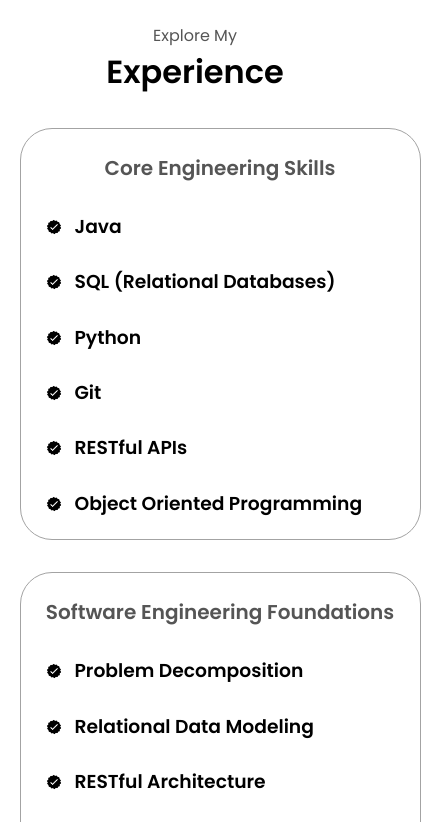
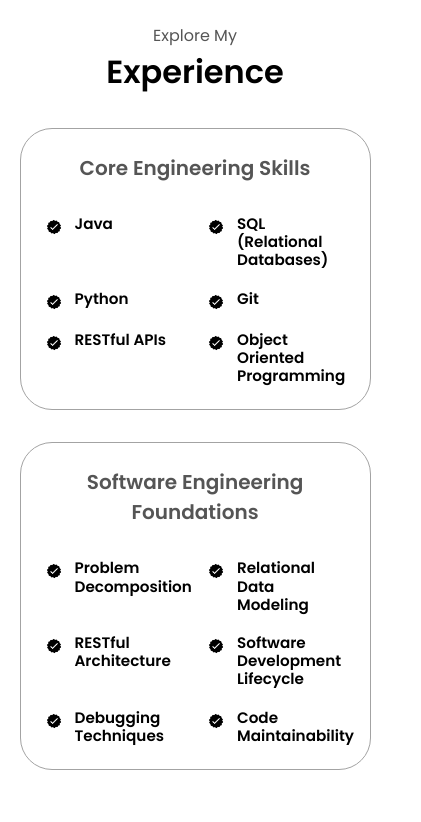
Before and after one commit to fernandosanchezscipts/fernando-portfolio, a plain HTML site: page index.html in a window 390 px wide. Shown: the part 1880-2702 px from the top of the page, 421 px wide, since content can reach past the window. Drawn offline with Linux system fonts and the light colour scheme.

Commit message:
Polish the mobile layout and tighten up the experience section

```diff
--- a/mediaqueries.css
+++ b/mediaqueries.css
@@ -77,6 +77,7 @@
   #experience .details-container {
     width: 100%;
     max-width: 520px;
+    box-sizing: border-box;
   }
 
   .contact-info-container {
@@ -115,6 +116,18 @@
 
 @media screen and (max-width: 600px) {
   #experience .article-container {
-    grid-template-columns: 1fr;
+    grid-template-columns: repeat(2, minmax(0, 1fr));
+    gap: 1.25rem 1.5rem;
+  }
+
+  #experience .details-container {
+    width: 100%;
+    max-width: 520px;
+    box-sizing: border-box;
+  }
+
+  #experience .article-container article h3 {
+    font-size: 0.95rem;
+    line-height: 1.2;
   }
 }
```
